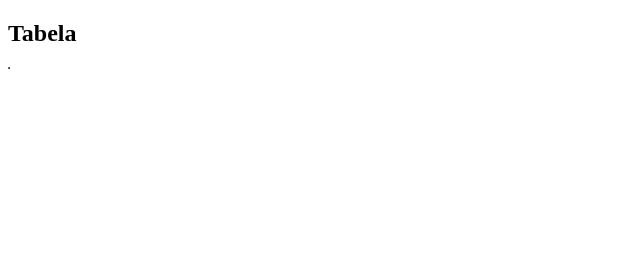
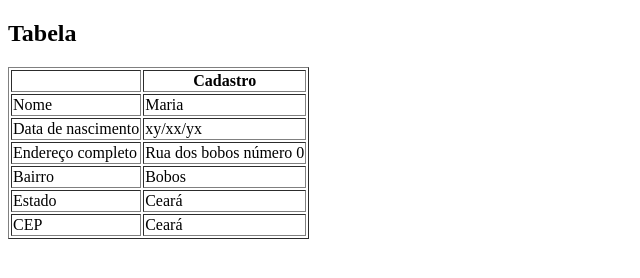
Before and after one commit to Mariaamah/web1-2026-2, a plain HTML site: page projeto2formulario/paginas.html in a window 1280 px wide. Shown: the whole page, without its empty margins (0-640 px from the left). Drawn offline with Linux system fonts and the light colour scheme.

Commit message:
Add files via upload

```diff
--- a/projeto2formulario/paginas.html
+++ b/projeto2formulario/paginas.html
@@ -9,5 +9,33 @@
 <body>
     <h2>Tabela</h2>
     <table border="1">
+        <tr>
+            <th><div class=""></div></th>
+            <th>Cadastro</th>
+        </tr>
+        <tr>
+            <td>Nome</td>
+            <td>Maria</td>
+        </tr>
+        <tr>
+            <td>Data de nascimento</td>
+            <td>xy/xx/yx</td>
+        </tr>
+        <tr>
+            <td>Endereço completo</td>
+            <td>Rua dos bobos número 0</td>
+        </tr>
+            <tr>
+                <td>Bairro</td>
+                <td>Bobos</td>
+            </tr>
+        <tr>
+            <td>Estado</td>
+            <td>Ceará</td>
+        </tr>
+        <tr>
+            <td>CEP</td>
+            <td>Ceará</td>
+        </tr>
 </body>
 </html>
```
Also changed, not shown: projeto2formulario/index.html (+1 -1 lines).
